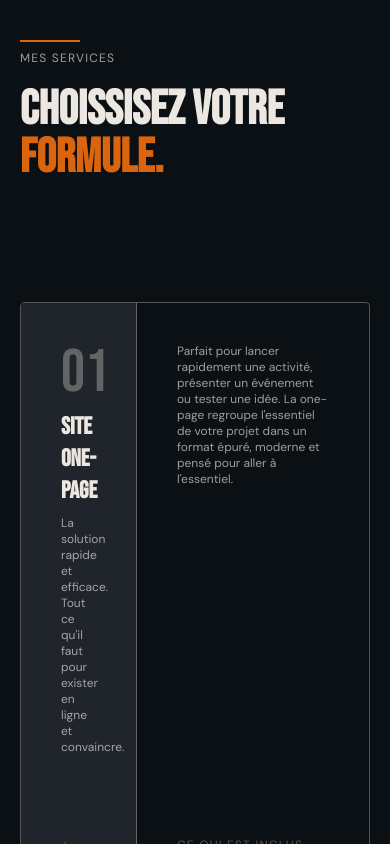
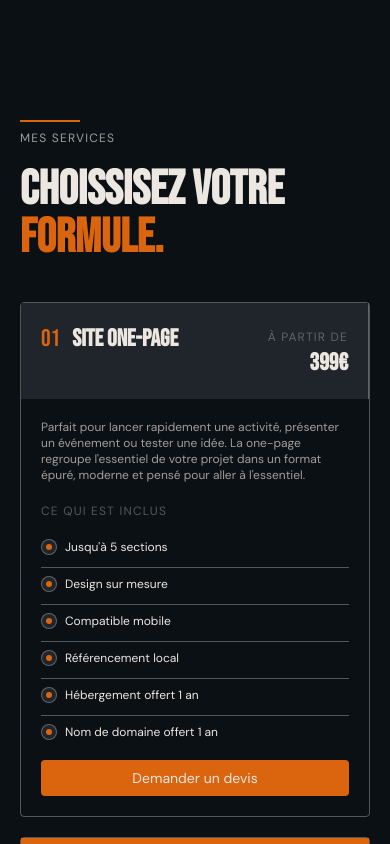
Before and after one commit to anthonyperret/site-vitrine, a Next.js app: page /services in a window 390 px wide. Shown: the top 844 px of the page. Built offline with nearby package versions, Linux system fonts and the light colour scheme.

Commit message:
style: responsive mobile services page

```diff
--- a/src/app/(main)/services/page.tsx
+++ b/src/app/(main)/services/page.tsx
@@ -16,9 +16,10 @@ export default function PageServices() {
   return (
     <div>
       <SmoothHashScroll />
+      <div className="lg:hidden pt-20 bg-fonderie"></div>
+      <Section bg="fonderie" eyebrow="mes services" title="Choissisez votre" highlight="formule.">
 
-      <Section bg="fonderie" eyebrow="mes services" title="Choissisez votre" highlight="formule.">
-        <div className="flex flex-col gap-5 mt-30">
+        <div className="flex flex-col gap-5 lg:mt-30 mt-10">
 
           {services.map((service, i) => (
             <ServiceCard key={i} service={service} />
@@ -30,7 +31,7 @@ export default function PageServices() {
 
       <Section bg="acier" eyebrow="Comment ça marche" title="Mon" highlight="processus.">
         <ProcessGrid />
-        <div className="w-full flex justify-center mt-15">
+        <div className="w-full flex justify-center lg:mt-15 mt-10">
           <Button type="primary" label="Je demande mon devis" path="/contact"></Button>
         </div>
       </Section>
--- a/src/components/ProcessGrid.tsx
+++ b/src/components/ProcessGrid.tsx
@@ -3,7 +3,7 @@ import ProcessItem from "./ProcessItem";
 export default function ProcessGrid() {
 
   return(
-    <div className="grid grid-cols-4 gap-1 mt-30">
+    <div className="grid lg:grid-cols-4 gap-1 lg:mt-30 mt-10">
 
       <ProcessItem number="01" title="Découverte" desc="On se rencontre pour comprendre votre métier, vos clients, vos objectifs. Pas de jargon, juste une conversation simple." i={0} />
 
--- a/src/components/ProcessItem.tsx
+++ b/src/components/ProcessItem.tsx
@@ -15,10 +15,10 @@ export default function ReviewItem({ number, title, desc, i }: Props) {
 
   return (
 
-    <div ref={ref as React.RefObject<HTMLDivElement>} className={`${visible ? "animate-fade-up" : "opacity-0"} flex flex-col gap-3 ${i < 3 ? "border-r border-ivoire/33" : ""}  p-7`} style={{ animationDelay: `${i * delay}s` }}>
-      <span className="text-cuivre/33 font-bebas-neue text-6xl">{number}</span>
-      <h3 className="uppercase text-ivoire font-bebas-neue text-3xl">{title}</h3>
-      <p className="font-dm-sans text-ivoire/66 text-sm">{desc}</p>
+    <div ref={ref as React.RefObject<HTMLDivElement>} className={`${visible ? "animate-fade-up" : "opacity-0"} flex flex-col gap-2 ${i < 3 ? "lg:border-r lg:border-b-0 border-b border-ivoire/33" : ""}  lg:p-7 lg:mb-0 pb-3 mb-3`} style={{ animationDelay: `${i * delay}s` }}>
+      <span className="text-cuivre/33 font-bebas-neue lg:text-6xl text-2xl">{number}</span>
+      <h3 className="text-ivoire">{title}</h3>
+      <p className="text-ivoire/66">{desc}</p>
     </div>
   )
 }
--- a/src/components/Section.tsx
+++ b/src/components/Section.tsx
@@ -11,7 +11,7 @@ interface Props {
 
 export default function Section({ bg, eyebrow, title, highlight, children }: Props) {
   return(
-    <section className={`bg-${bg} lg:px-100 lg:py-30 md:px-50 md:py-15 px-5 py-10`}>
+    <section className={`bg-${bg} lg:px-100 lg:py-30 px-5 py-10`}>
 
       <SectionHeader eyebrow={eyebrow} title={title} highlight={highlight} />
       {children}
--- a/src/components/ServiceCard.tsx
+++ b/src/components/ServiceCard.tsx
@@ -14,10 +14,11 @@ export default function ServiceCard({ service }: Props) {
     <div
       ref={ref as React.RefObject<HTMLDivElement>}
       id={service.number}
-      className={`scroll-mt-30 flex w-full border border-ivoire/33 rounded-sm hover:border-cuivre transition-colors ${visible ? "animate-fade-up" : "opacity-0"}`}
+      className={`scroll-mt-30 lg:flex w-full border border-ivoire/33 rounded-sm hover:border-cuivre transition-colors ${visible ? "animate-fade-up" : "opacity-0"}`}
     >
 
-      <div className={`${service.featured ? "bg-cuivre" : "bg-acier border-r"} w-1/3 px-10 py-10 border-ivoire/33 flex flex-col justify-between gap-20`}>
+      {/* Desktop */}
+      <div className={`${service.featured ? "bg-cuivre" : "bg-acier border-r"} w-1/3 px-10 py-10 border-ivoire/33 lg:flex hidden flex-col justify-between gap-20`}>
         <div className="flex flex-col gap-2">
           <span className="text-ivoire/33 font-bebas-neue text-6xl">{service.number}</span>
           <h3 className="text-ivoire font-bebas-neue text-4xl">{service.title}</h3>
@@ -26,10 +27,10 @@ export default function ServiceCard({ service }: Props) {
 
         <div>
           <span className="text-xs text-ivoire/33 tagline">
-            {service.price > 0 ? "à partir de" : "tarif"}
+            {service.price > 0 ? "à partir de" : "sur devis"}
           </span>
           <h3 className="text-ivoire font-bebas-neue text-5xl">
-            {service.price > 0 ? `${service.price}€` : "sur devis"}
+            {service.price > 0 ? `${service.price}€` : ""}
           </h3>
           <Link href="/contact">
             <button className={`${service.featured ? "bg-ivoire text-cuivre" : "bg-cuivre text-ivoire"} mt-5 px-6 py-2 rounded-sm font-dm-sans w-full`}>Demander un devis</button>
@@ -38,14 +39,36 @@ export default function ServiceCard({ service }: Props) {
 
       </div>
 
-      <div className="w-2/3 px-10 py-10 flex flex-col gap-5">
+      {/* Mobile */}
+      <div className={`${service.featured ? "bg-cuivre" : "bg-acier border-r"} px-5 py-5 border-ivoire/33 lg:hidden flex`}>
+        <div className="flex flex-col gap-2">
+          <div className="flex gap-3">
+            <span className={`${service.featured ? "text-ivoire/66" : "text-cuivre"}  font-bebas-neue text-2xl`}>{service.number}</span>
+            <h3 className="text-ivoire">{service.title}</h3>
+          </div>
+        </div>
+
+        <div className="text-end flex-1">
+          <span className="text-xs text-ivoire/33 tagline">
+            {service.price > 0 ? "à partir de" : "sur devis"}
+          </span>
+          <h3 className="text-ivoire font-bebas-neue text-5xl">
+            {service.price > 0 ? `${service.price}€` : ""}
+          </h3>
+
+        </div>
+
+      </div>
+
+      <div className="lg:w-2/3 px-5 py-5 flex flex-col gap-5">
         <p className="font-dm-sans text-ivoire/66">{service.desc2}</p>
 
         <span className="text-xs text-ivoire/33 tagline mt-auto">
           {service.price > 0 ? "Ce qui est inclus" : "Exemple de fonctionnalités"}
         </span>
 
-        <div className="grid grid-cols-2 font-dm-sans text-sm text-ivoire">
+        {/* Desktop */}
+        <div className="hidden lg:grid grid-cols-2 font-dm-sans text-sm text-ivoire">
 
           {service.items.map((item, j) => (
             <div key={j} className={`pb-3 mb-2 flex gap-2 items-center ${j < service.items.length - 2 ? "border-b border-ivoire/33" : ""}`}>
@@ -56,6 +79,23 @@ export default function ServiceCard({ service }: Props) {
             </div>
           ))}
 
+        </div>
+
+        {/* Mobile */}
+        <div className="grid lg:hidden font-dm-sans text-sm text-ivoire">
+
+          {service.items.map((item, j) => (
+            <div key={j} className={`flex gap-2 items-center ${j < service.items.length - 1 ? "border-b border-ivoire/33 pb-3 mb-2" : ""}`}>
+              <span className="flex w-4 h-4 rounded-full bg-acier border border-ivoire/33 items-center justify-center">
+                <span className="block w-1.5 h-1.5 rounded-full bg-cuivre"></span>
+              </span>
+              <p>{item}</p>
+            </div>
+          ))}
+
+          <Link href="/contact">
+            <button className={`bg-cuivre text-ivoire mt-5 px-6 py-2 rounded-sm font-dm-sans w-full`}>Demander un devis</button>
+          </Link>
 
         </div>
       </div>
--- a/src/components/ServiceItem.tsx
+++ b/src/components/ServiceItem.tsx
@@ -21,7 +21,7 @@ export default function ServiceItem({service, i} : Props) {
         style={{ animationDelay: `${i * delay}s` }}
       >
         <div className="flex lg:flex-col gap-3 lg:gap-5">
-          <span className=" font-bebas-neue lg:text-acier lg:text-6xl text-2xl text-cuivre">{service.number}</span>
+          <span className="font-bebas-neue lg:text-acier lg:text-6xl text-2xl text-cuivre">{service.number}</span>
           <h3 className="">{service.title}</h3>
         </div>
         <p className="font-dm-sans text-ivoire/66 text-sm">{service.desc2}</p>
```
